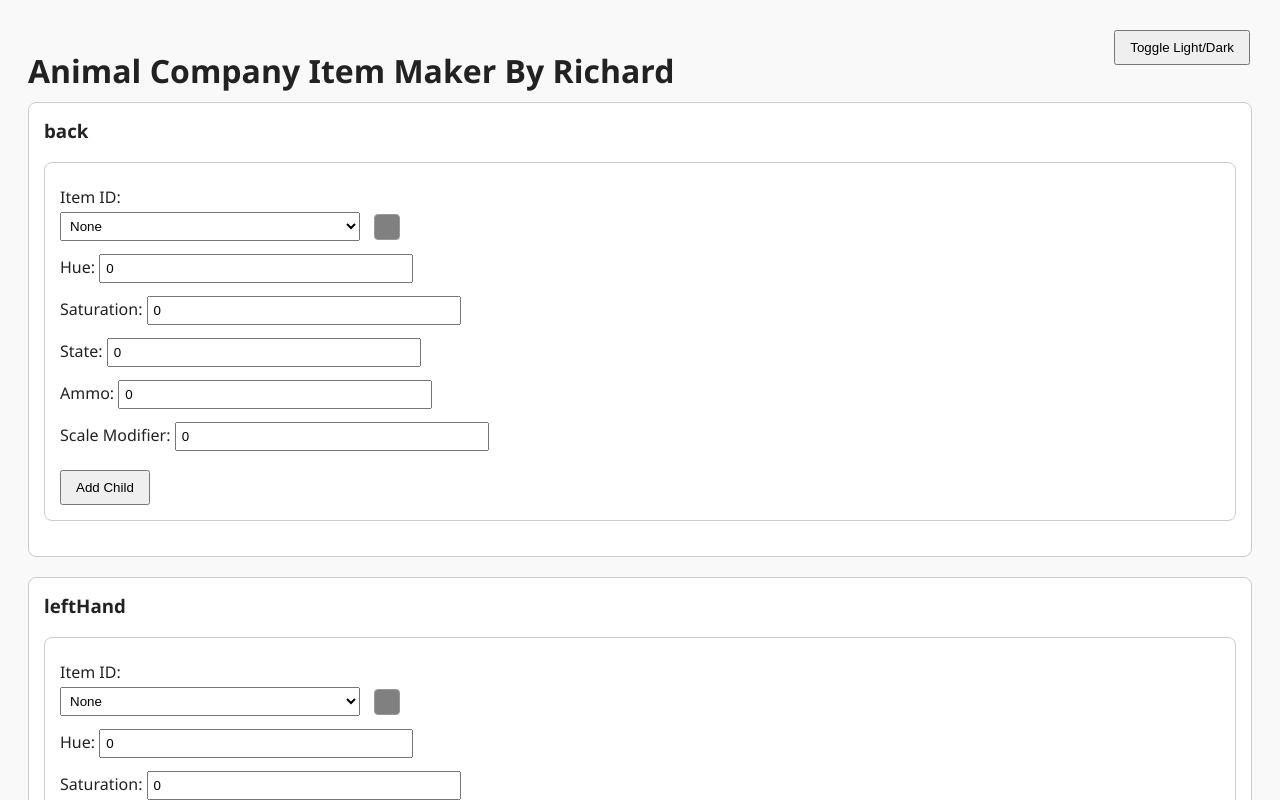
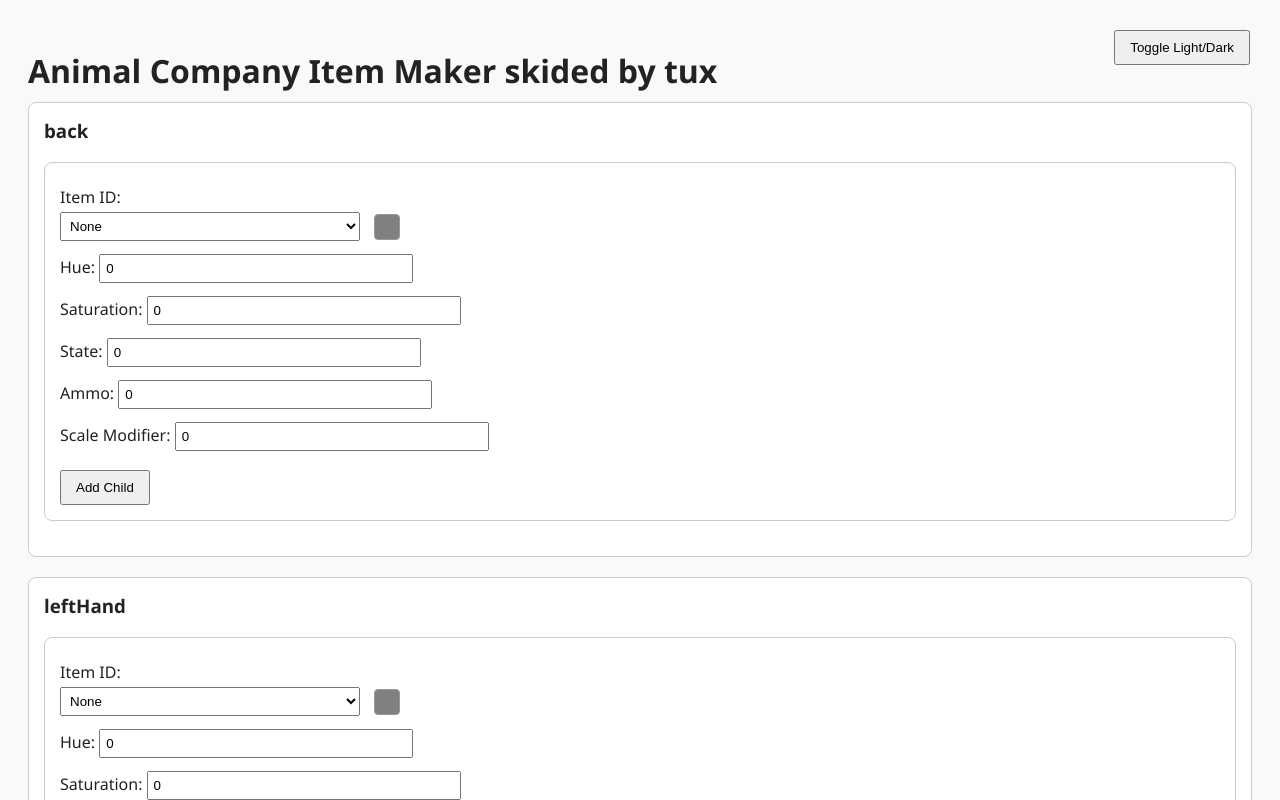
Before and after one commit to butterchees/Jsonmaker, a plain HTML site: page index.html in a window 1280 px wide. Shown: the top 800 px of the page. Drawn offline with Linux system fonts and the light colour scheme.

Commit message:
Update index.html

```diff
--- a/index.html
+++ b/index.html
@@ -85,7 +85,7 @@
 </head>
 <body>
   <button id="modeToggle" onclick="toggleMode()">Toggle Light/Dark</button>
-  <h1>Animal Company Item Maker By Richard</h1>
+  <h1>Animal Company Item Maker skided by tux</h1>
 
   <div id="slotEditors"></div>
 
```
